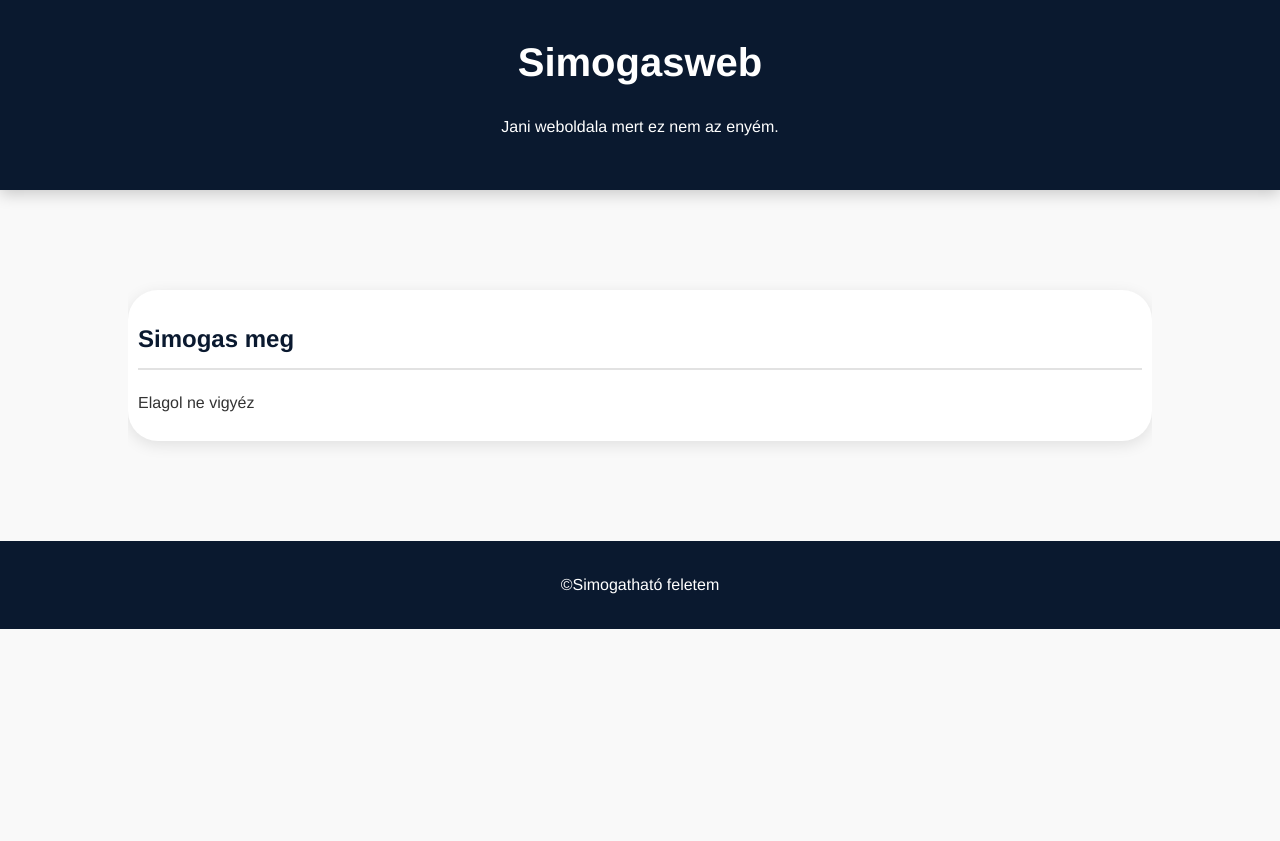
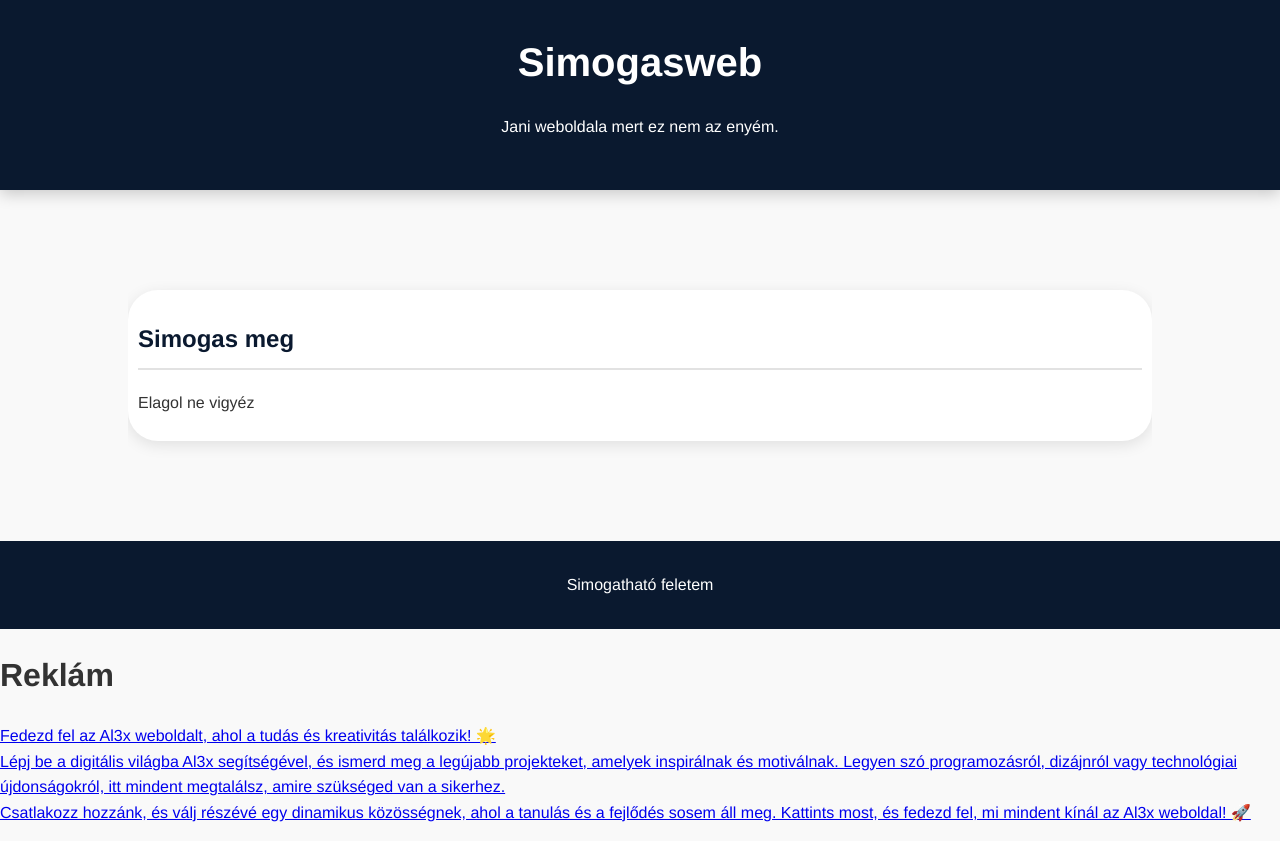
Before and after one commit to JaniGITJANIKA/JaniGITHUBJANIKA.io, a plain HTML site: page index.html in a window 1280 px wide. Before the commit the page ends 800 px from the top, so only its background shows below. Drawn offline with Linux system fonts and the light colour scheme.

Commit message:
szponzorálva

```diff
--- a/index.html
+++ b/index.html
@@ -22,7 +22,13 @@
     </div>
 
     <footer>
-        <p>&copy;Simogatható feletem</p>
+        <p>Simogatható feletem</p>
     </footer>
+    <h1>Reklám</h1>
+    <p><a href="al3x.hu">Fedezd fel az Al3x weboldalt, ahol a tudás és kreativitás találkozik! 🌟
+<br>
+Lépj be a digitális világba Al3x segítségével, és ismerd meg a legújabb projekteket, amelyek inspirálnak és motiválnak. Legyen szó programozásról, dizájnról vagy technológiai újdonságokról, itt mindent megtalálsz, amire szükséged van a sikerhez.
+ <br>
+Csatlakozz hozzánk, és válj részévé egy dinamikus közösségnek, ahol a tanulás és a fejlődés sosem áll meg. Kattints most, és fedezd fel, mi mindent kínál az Al3x weboldal! 🚀</a></p>
 </body>
 </html>
```
